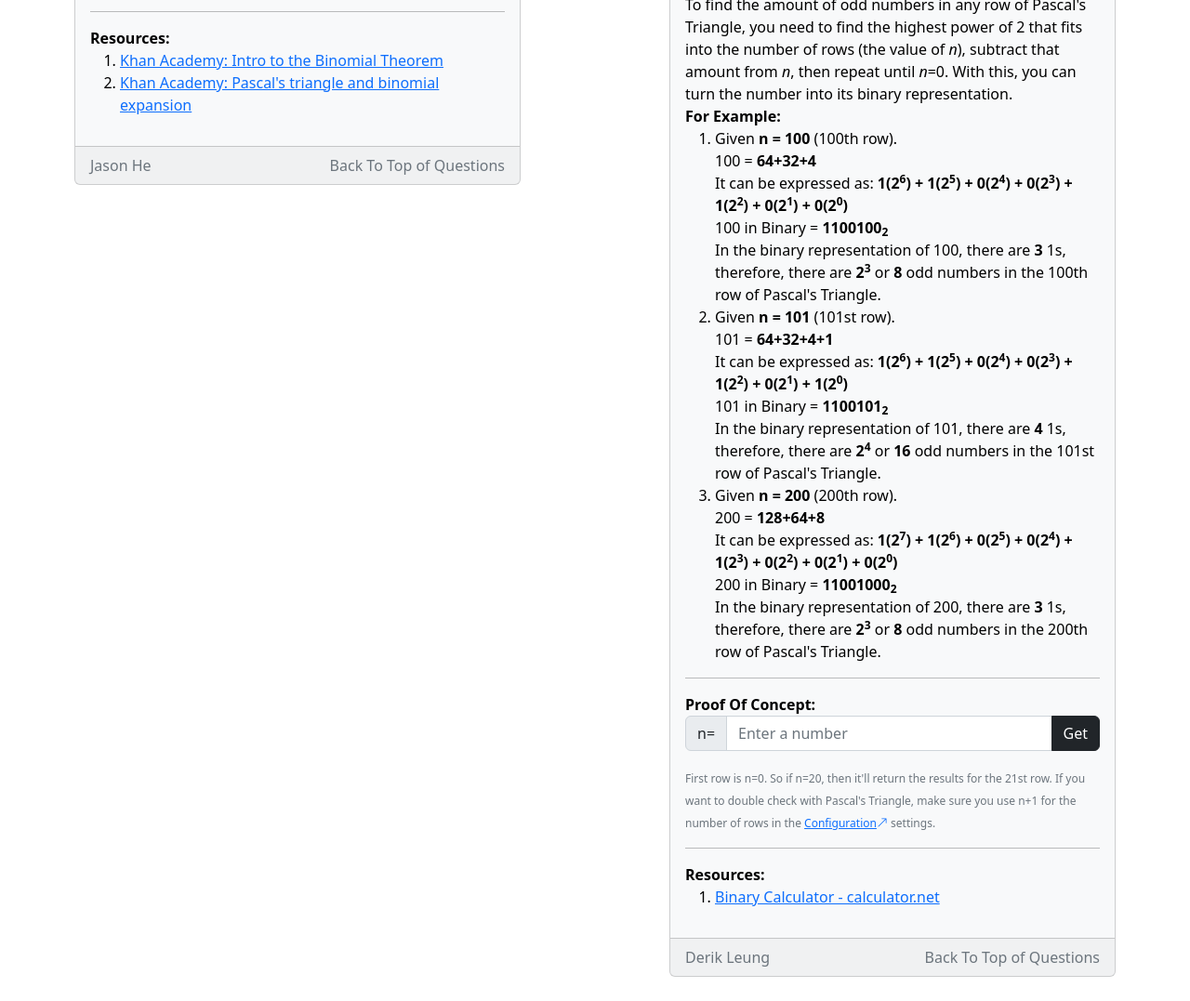
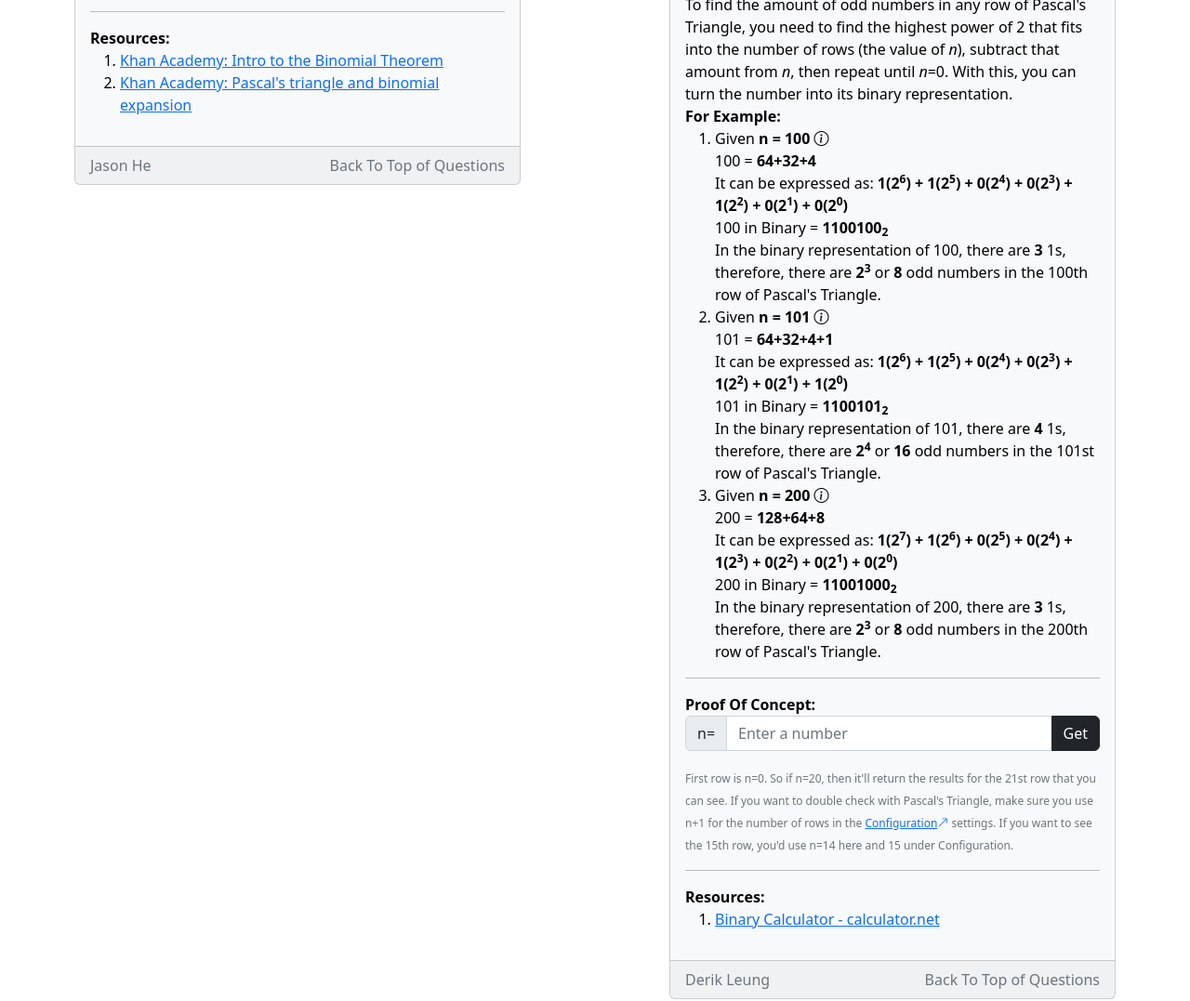
Before and after one commit to jasonhe54/pascal-triangle, a plain HTML site: page index.html in a window 1280 px wide. Shown: the part 2160-3237 px from the top of the page at 93% size. Drawn offline with nearby package versions, Linux system fonts and the light colour scheme.

Commit message:
Adds clarification to some parts in RQ3.

```diff
--- a/index.html
+++ b/index.html
@@ -204,21 +204,21 @@
                             <b>For Example:</b>
                             <ol>
                                 <li>
-                                    Given <b>n = 100</b> (100th row).<br>
+                                    Given <b>n = 100</b> <i class="bi bi-info-circle" data-bs-toggle="popover" data-bs-content="100th row you can see. Called the 99th row." data-bs-trigger="focus" tabindex="0"></i><br>
                                     100 = <b>64+32+4</b><br>
                                     It can be expressed as: <b>1(2<sup>6</sup>) + 1(2<sup>5</sup>) + 0(2<sup>4</sup>) + 0(2<sup>3</sup>) + 1(2<sup>2</sup>) + 0(2<sup>1</sup>) + 0(2<sup>0</sup>)</b><br>
                                     100 in Binary = <b>1100100<sub>2</sub></b><br>
                                     In the binary representation of 100, there are <b>3</b> 1s, therefore, there are <b>2<sup>3</sup></b> or <b>8</b> odd numbers in the 100th row of Pascal's Triangle.
                                 </li>
                                 <li>
-                                    Given <b>n = 101</b> (101st row).<br>
+                                    Given <b>n = 101</b> <i class="bi bi-info-circle" data-bs-toggle="popover" data-bs-content="101st row you can see. Called the 100th row." data-bs-trigger="focus" tabindex="0"></i><br>
                                     101 = <b>64+32+4+1</b><br>
                                     It can be expressed as: <b>1(2<sup>6</sup>) + 1(2<sup>5</sup>) + 0(2<sup>4</sup>) + 0(2<sup>3</sup>) + 1(2<sup>2</sup>) + 0(2<sup>1</sup>) + 1(2<sup>0</sup>)</b><br>
                                     101 in Binary = <b>1100101<sub>2</sub></b><br>
                                     In the binary representation of 101, there are <b>4</b> 1s, therefore, there are <b>2<sup>4</sup></b> or <b>16</b> odd numbers in the 101st row of Pascal's Triangle.
                                 </li>
                                 <li>
-                                    Given <b>n = 200</b> (200th row).<br>
+                                    Given <b>n = 200</b> <i class="bi bi-info-circle" data-bs-toggle="popover" data-bs-content="200th row you can see. Called the 199th row." data-bs-trigger="focus" tabindex="0"></i><br>
                                     200 = <b>128+64+8</b><br>
                                     It can be expressed as: <b>1(2<sup>7</sup>) + 1(2<sup>6</sup>) + 0(2<sup>5</sup>) + 0(2<sup>4</sup>) + 1(2<sup>3</sup>) + 0(2<sup>2</sup>) + 0(2<sup>1</sup>) + 0(2<sup>0</sup>)</b><br>
                                     200 in Binary = <b>11001000<sub>2</sub></b><br>
@@ -237,7 +237,7 @@
                                     <button type="submit" class="btn btn-dark" onclick="oddNum_binaryPOC()">Get</button>
                                 </div>
                             </form>
-                            <span class="noCSS text-muted mb-0 pd-0" style="font-size: 12px;">First row is n=0. So if n=20, then it'll return the results for the 21st row. If you want to double check with Pascal's Triangle, make sure you use n+1 for the number of rows in the <a onclick="scrollToConfigurationPanel()" class="pointer text-primary">Configuration<i class="bi bi-arrow-up-right"></i></a> settings.</span>
+                            <span class="noCSS text-muted mb-0 pd-0" style="font-size: 12px;">First row is n=0. So if n=20, then it'll return the results for the 21st row that you can see. If you want to double check with Pascal's Triangle, make sure you use n+1 for the number of rows in the <a onclick="scrollToConfigurationPanel()" class="pointer text-primary">Configuration<i class="bi bi-arrow-up-right"></i></a> settings. If you want to see the 15th row, you'd use n=14 here and 15 under Configuration.</span>
                             <div id="binaryPOCOutput"></div>
                             <hr>
                             <b>
@@ -269,5 +269,6 @@
         <script src="listeners.js"></script>
         <script src="scroll.js"></script>
         <script src="binary.js"></script>
+        <script src="popover.js"></script>
     </body>
 </html>
--- /dev/null
+++ b/popover.js
@@ -0,0 +1,5 @@
+const popoverTriggerList = document.querySelectorAll('[data-bs-toggle="popover"]');
+const popoverList = [...popoverTriggerList].map(popoverTriggerEl => new bootstrap.Popover(popoverTriggerEl));
+const popover = new bootstrap.Popover('.popover-dismiss', {
+    trigger: 'focus'
+});
```
